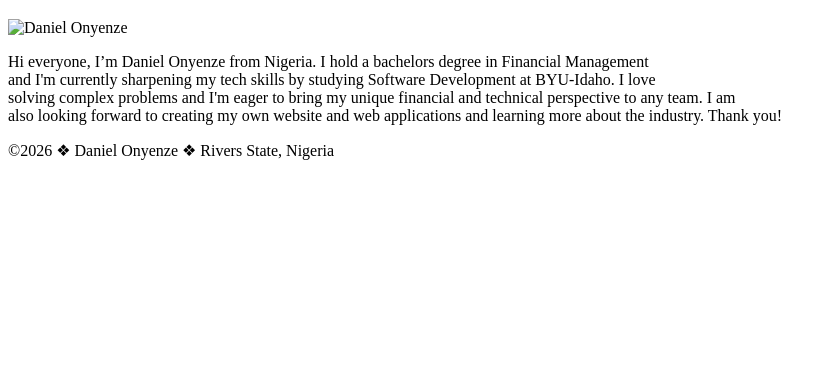
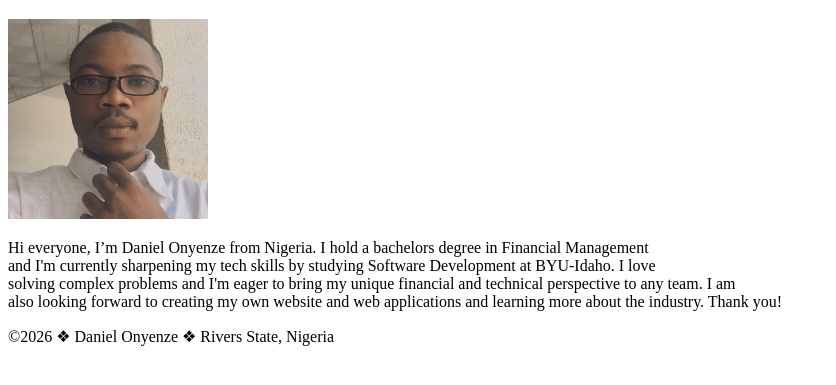
Before and after one commit to chiedochie47/wdd130, a plain HTML site: page index.html in a window 1280 px wide. Shown: the part 87-472 px from the top of the page, without its empty margins (0-836 px from the left). Drawn offline with Linux system fonts and the light colour scheme; the site is published under a folder, as on GitHub Pages, so addresses that start at the root find nothing.

Commit message:
edited image filepath

```diff
--- a/index.html
+++ b/index.html
@@ -16,7 +16,7 @@
     </header>
     <main>
         <h1>Daniel Onyenze | WDD 130</h1>
-        <img src="/images/profile.jpeg" alt="Daniel Onyenze" width="200">
+        <img src="images/profile.jpeg" alt="Daniel Onyenze" width="200">
         <p>Hi everyone, I’m Daniel Onyenze from Nigeria. I hold a bachelors degree in Financial
             Management<br>and I'm currently sharpening my tech skills by studying Software
             Development at BYU-Idaho.
```
